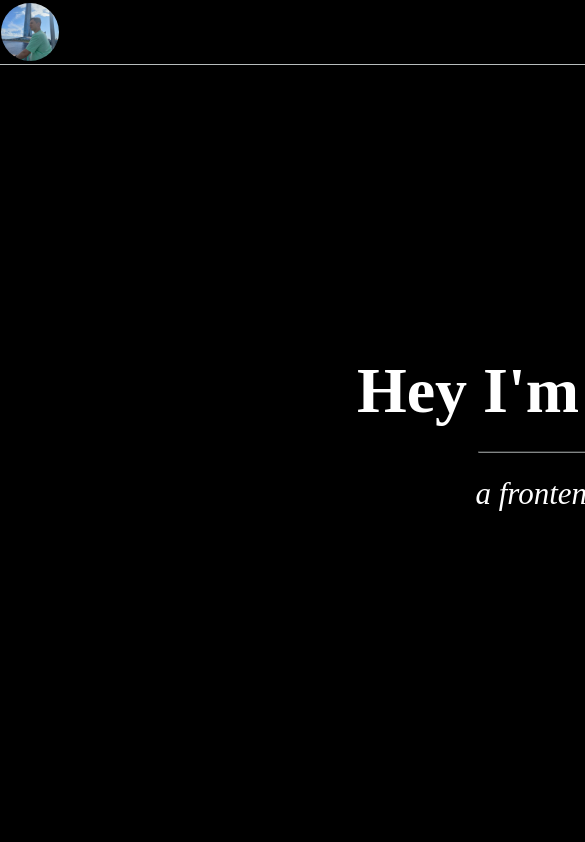
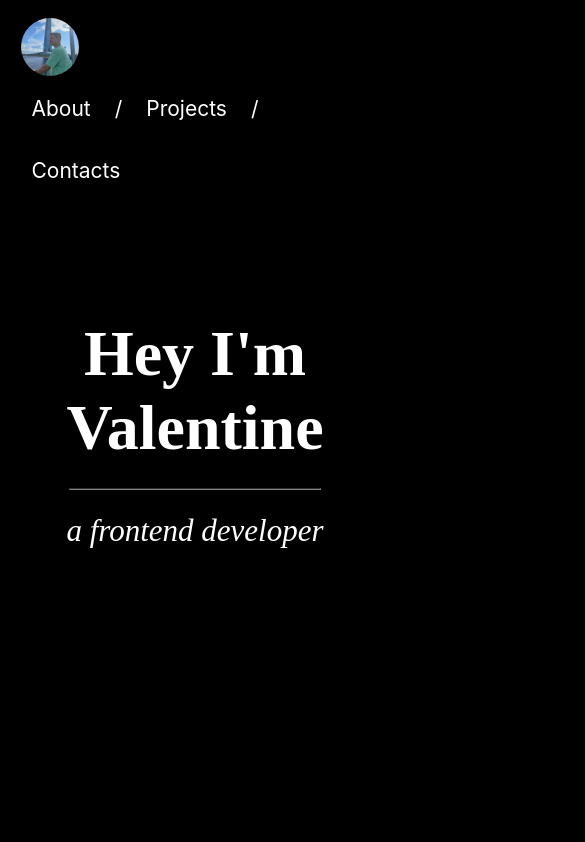
Before and after one commit to Thayorns/Portfolio, a React (Create React App) app in the folder my-app/: page / in a window 390 px wide. Shown: the top 842 px of the page, 585 px wide, since content can reach past the window. Built offline with nearby package versions, Linux system fonts and the light colour scheme.

Commit message:
responsive with margin 0 auto&max-width

```diff
--- a/my-app/src/components/app/App.css
+++ b/my-app/src/components/app/App.css
@@ -1,6 +1,6 @@
 .App{
-  position: relative;
-  width: 1208px;
   margin: 0 auto;
+  height: 10000px;
   max-width: 1208px;
+  width: 90%;
 }
--- a/my-app/src/components/header/header.css
+++ b/my-app/src/components/header/header.css
@@ -11,13 +11,13 @@
 
 /* NAVBAR */
 .navbar{
-    width: 1208px;
+    width: 90%;
     max-width: 1208px;
+    padding: 15px 0;
     line-height: 60px;
     background: black;
     position: fixed;
     top: 0;
-    border-bottom: #b8bdbd solid 1px;
 }
 .ant-avatar.ant-avatar-icon{
     cursor: pointer;
```
